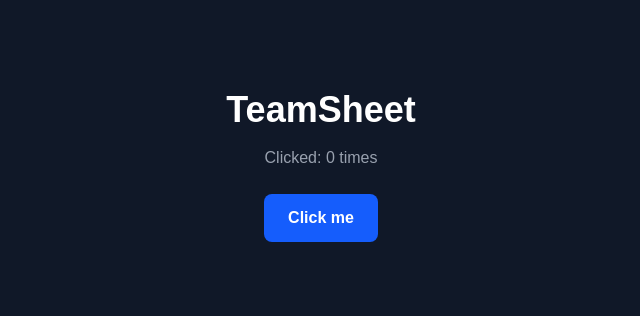
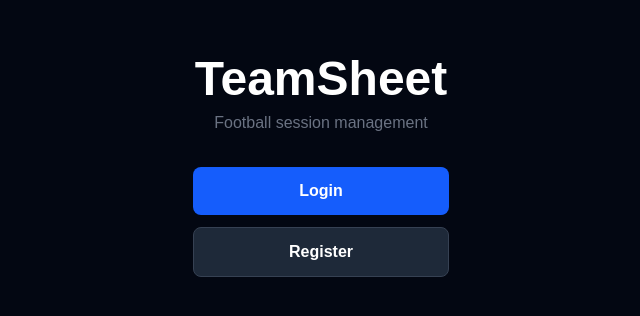
Before and after one commit to saq1b786/TeamSheet, a Next.js app in the folder frontend/: page / in a window 1280 px wide. Shown: the part 234-550 px from the top of the page, without its empty margins (319-959 px from the left). Built offline with nearby package versions, Linux system fonts and the light colour scheme.

Commit message:
added the home page so players can choose to login or register

```diff
--- a/frontend/app/page.tsx
+++ b/frontend/app/page.tsx
@@ -1,19 +1,25 @@
-"use client";
-import { useState } from "react";
+export default function HomePage() {
+    return (
+        <div className="min-h-screen bg-gray-950 flex items-center justify-center p-4">
+            <div className="text-center">
+                <h1 className="text-5xl font-bold text-white mb-2">TeamSheet</h1>
+                <p className="text-gray-500 mb-8">Football session management</p>
 
-export default function Home() {
-    const [count, setCount] = useState(0);
-
-    return (
-        <div className="min-h-screen bg-gray-900 text-white flex flex-col items-center justify-center">
-            <h1 className="text-4xl font-bold mb-4">TeamSheet</h1>
-            <p className="text-gray-400 mb-6">Clicked: {count} times</p>
-            <button
-                onClick={() => setCount(count + 1)}
-                className="bg-blue-600 px-6 py-3 rounded-lg text-white font-bold hover:bg-blue-700"
-            >
-                Click me
-            </button>
+                <div className="flex flex-col gap-3 w-64 mx-auto">
+                    <a
+                        href="/login"
+                        className="bg-blue-600 text-white p-3 rounded-lg font-semibold hover:bg-blue-700 transition-colors text-center"
+                    >
+                        Login
+                    </a>
+                    <a
+                        href="/register"
+                        className="bg-gray-800 border border-gray-700 text-white p-3 rounded-lg font-semibold hover:bg-gray-700 transition-colors text-center"
+                    >
+                        Register
+                    </a>
+                </div>
+            </div>
         </div>
     );
 }
```
